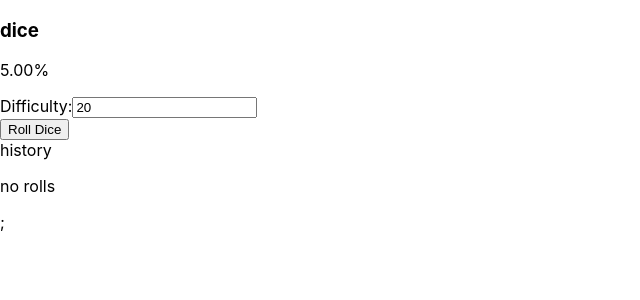
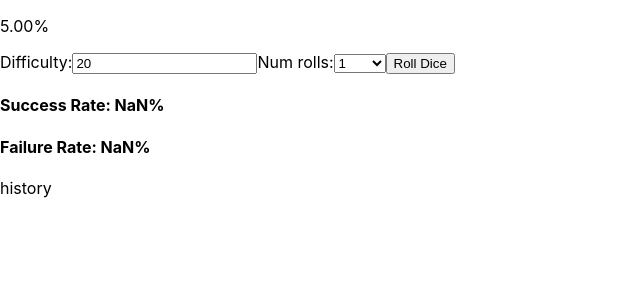
Before and after one commit to conorkenn/diceforge, a React (Create React App) app in the folder frontend/: page / in a window 1280 px wide. Shown: the top 300 px of the page, without its empty margins (0-640 px from the left). Built offline with nearby package versions, Linux system fonts and the light colour scheme.

Commit message:
small refactor and updating history

```diff
--- a/frontend/src/App.tsx
+++ b/frontend/src/App.tsx
@@ -1,6 +1,6 @@
 import React from 'react';
 import './App.css';
-import DiceRoller from './components/DiceRoller';
+import DiceRoller from './components/DiceRollerComponent';
 
 function App() {
   return (
--- a/frontend/src/components/DiceRoller.tsx
+++ /dev/null
@@ -1,60 +0,0 @@
-import React, {useState} from "react";
-import { rollDice, RollResponse } from "../api/diceApi";
-import RollHistory from "./RollHistory";
-
-const DiceRoller: React.FC = () => {
-    const [difficulty, setDifficulty] = useState(20)
-    const [result, setResult] = useState<RollResponse | null>(null)
-    const [error, setError] = useState<string | null>(null)
-    const [history, setHistory] = useState<number[]>([]);
-
-
-    const handleRoll = async () => {
-        try{
-            const rollResult = await rollDice({difficulty})
-            setResult(rollResult)
-            setHistory(prevHistory => [...prevHistory, rollResult.result]);
-        }  catch (err){
-            setError("failed to roll")
-        }
-    };
-
-    const calculateChance = (difficulty: number) => {
-        if (difficulty > 20) return 5;
-        const chance = ((21 - difficulty) / 20) * 100;
-        return chance.toFixed(2);
-    }
-
-
-    return(
-        <div>
-            <h3>dice</h3>
-            <div>
-                <p>{calculateChance(difficulty)}%</p>
-                <label>
-                    Difficulty:
-                    <input type="number"
-                    value={difficulty}
-                    onChange={(e) => setDifficulty(Number(e.target.value))}
-                    min="2"
-                    />
-                </label>
-            </div>
-            <button onClick={handleRoll}>Roll Dice</button>
-
-            {error && <p style={{color: 'red'}}>{error}</p>}
-            {result && (
-                <div>
-                    <h2>result</h2>
-                    <p>{result.message}</p>
-                    <p>{result.result}</p>
-                    <p>{result.succeeded.toString()}</p>
-                </div>
-            )}
-
-            <RollHistory history ={history}/>
-        </div>
-    );
-}
-
-export default DiceRoller;
--- /dev/null
+++ b/frontend/src/components/DiceRollerComponent.tsx
@@ -0,0 +1,61 @@
+import React, {useState} from "react";
+import { rollDice } from "../api/diceApi";
+import RollHistoryComponent from "./RollHistoryComponent";
+import { RollHistory } from "../types";
+
+const DiceRoller: React.FC = () => {
+    const [difficulty, setDifficulty] = useState(20)
+    const [error, setError] = useState<string | null>(null)
+    const [history, setHistory] = useState<RollHistory[]>([]);
+    const [numRolls, setNumRolls] = useState<number>(1)
+
+
+    const handleRoll = async () => {
+        try{
+            const rollPromises = Array.from({length: numRolls}, async () => {
+                const rollResult = await rollDice({difficulty})
+                return rollResult
+            })
+            const results = await Promise.all(rollPromises)
+            setHistory(results)
+        }  catch (err){
+            setError("failed to roll")
+        }
+    };
+
+    const calculateChance = (difficulty: number) => {
+        if (difficulty > 20) return 5;
+        const chance = ((21 - difficulty) / 20) * 100;
+        return chance.toFixed(2);
+    }
+
+
+    return(
+        <div>
+            <div>
+                <p>{calculateChance(difficulty)}%</p>
+                <label>
+                    Difficulty:
+                    <input type="number"
+                    value={difficulty}
+                    onChange={(e) => setDifficulty(Number(e.target.value))}
+                    min="2"
+                    />
+                </label>
+                <label>
+                    Num rolls:
+                    <select value={numRolls} onChange={(e) => setNumRolls(Number(e.target.value))}>
+                        <option value={1}>1</option>
+                        <option value={10}>10</option>
+                        <option value={100}>100</option>
+                        <option value={1000}>1000</option>
+                    </select>
+                </label>
+                <button onClick={handleRoll}>Roll Dice</button>
+            </div>
+            <RollHistoryComponent history ={history}/>
+        </div>
+    );
+}
+
+export default DiceRoller;
--- a/frontend/src/components/RollHistory.tsx
+++ /dev/null
@@ -1,24 +0,0 @@
-import React from "react"
-
-interface RollHistoryProps {
-    history: number[];
-}
-
-const RollHistory: React.FC<RollHistoryProps> = ({history}) =>{
-    return (
-        <div>
-            <div>history</div>
-            {history.length > 0 ? (
-                <ul>
-                    {history.map((roll) => (
-                        <li>{roll}</li>
-                    ))}
-                </ul>
-            ) : (
-             <p>no rolls</p>
-            )};
-        </div>
-    );
-};
-
-export default RollHistory
--- /dev/null
+++ b/frontend/src/components/RollHistoryComponent.tsx
@@ -0,0 +1,41 @@
+import React from "react"
+import { RollHistory } from "../types";
+
+interface RollHistoryProps {
+    history: RollHistory[];
+}
+
+const calculatePercentages = (history: RollHistory[]) => {
+    const totalRolls = history.length
+
+    const successes = history.filter(roll => roll.succeeded).length
+    const failures = totalRolls - successes
+
+    const successPercentage = (successes / totalRolls) * 100
+    const failurePercentage = (failures / totalRolls) * 100
+
+    return {successPercentage, failurePercentage}
+}
+const RollHistoryComponent: React.FC<RollHistoryProps> = ({history}) =>{
+
+    const { successPercentage, failurePercentage } = calculatePercentages(history);
+
+    return (
+        <div>
+            <h4>Success Rate: {successPercentage.toFixed(2)}%</h4>
+            <h4>Failure Rate: {failurePercentage.toFixed(2)}%</h4>
+            <div>history</div>
+            {history.length > 0 ? (
+                <ul>
+                    {history.map((roll) => (
+                        <li>{roll.result} : {roll.succeeded.toString()}</li>
+                    ))}
+                </ul>
+            ) : (
+             <p></p>
+            )}
+        </div>
+    );
+};
+
+export default RollHistoryComponent
--- /dev/null
+++ b/frontend/src/types/index.ts
@@ -0,0 +1,4 @@
+export interface RollHistory {
+    result: number;
+    succeeded: boolean;
+}
```
